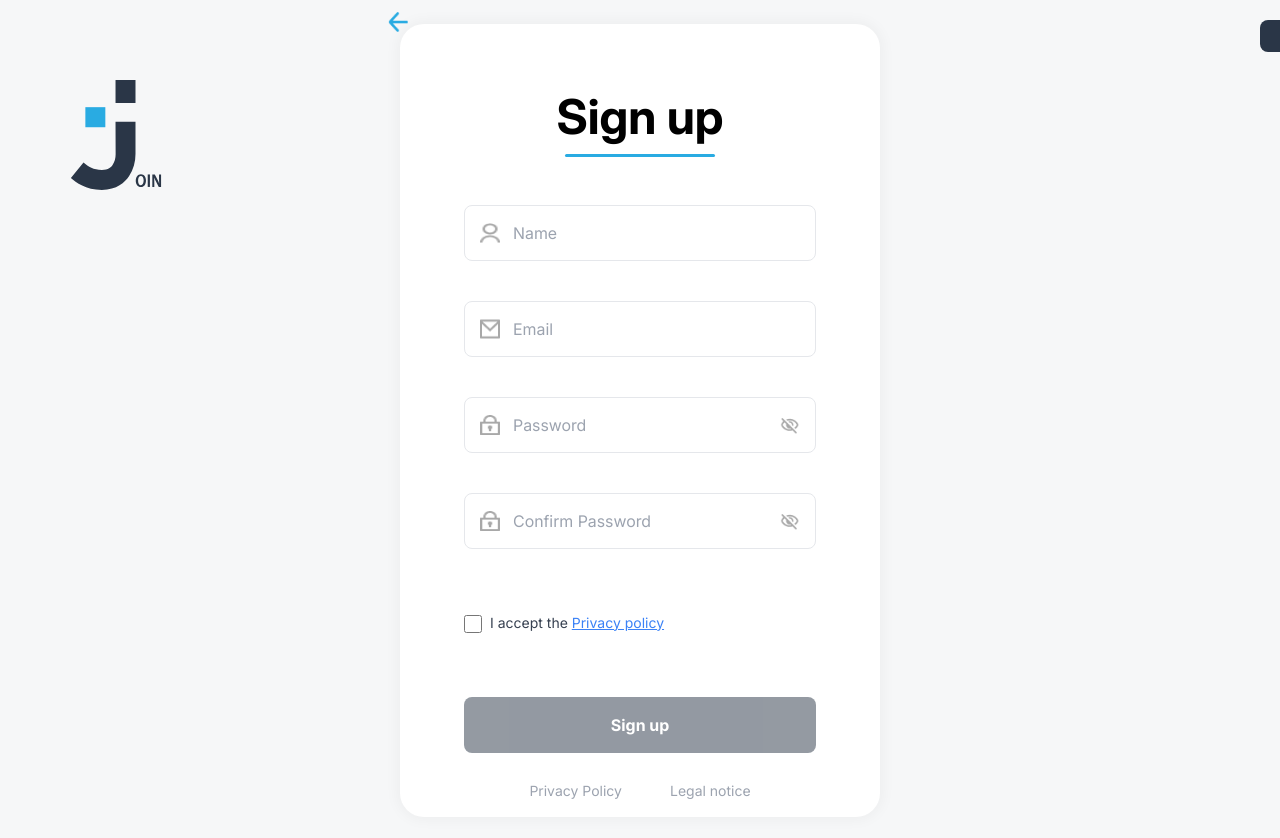
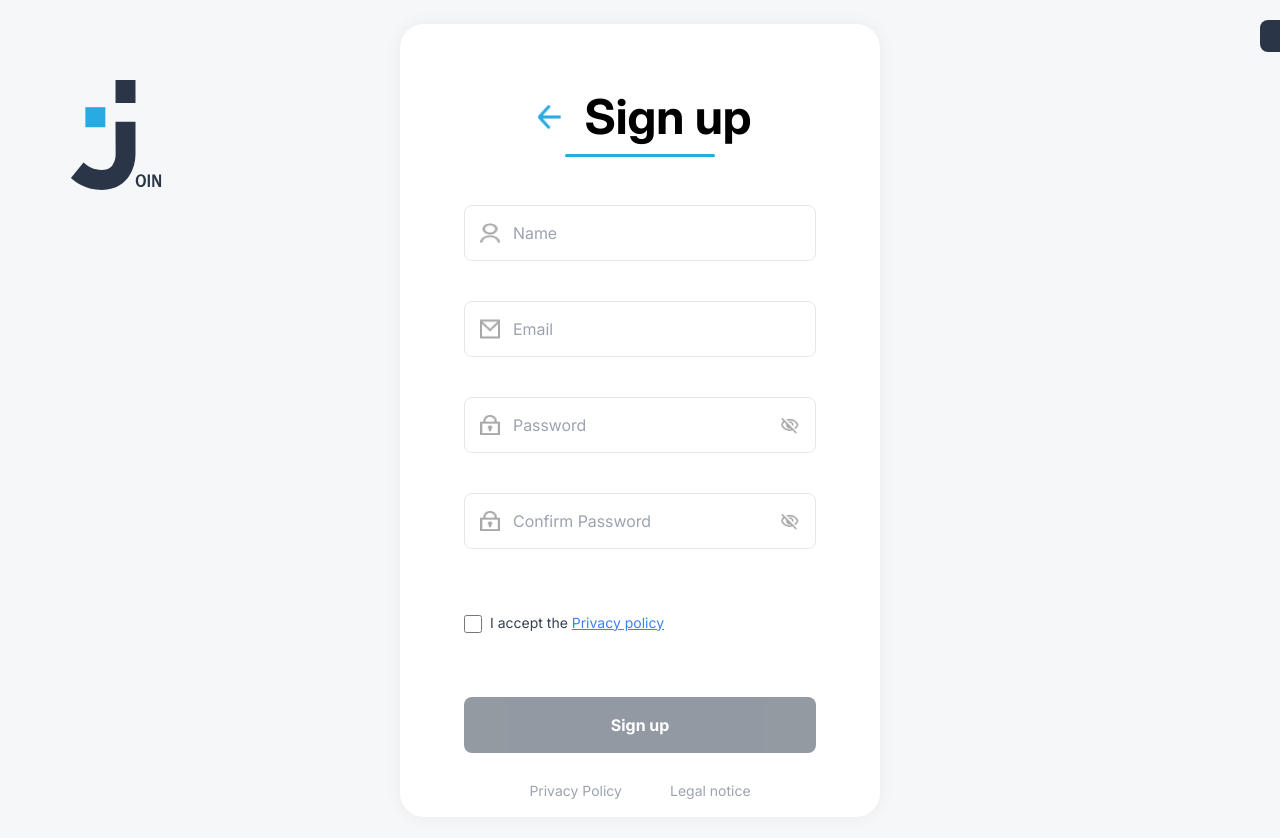
Before and after one commit to enesc10/join_projekt, a plain HTML site: page signup.html in a window 1280 px wide. Drawn offline with Linux system fonts and the light colour scheme; no server answers.

Commit message:
Update signup.css

```diff
--- a/css/signup.css
+++ b/css/signup.css
@@ -33,30 +33,6 @@
     fill: var(--accent-blue) !important;
 }
 
-/* Back Button */
-.back-btn {
-    position: absolute;
-    top: -20px;
-    left: -20px;
-    background: none;
-    border: none;
-    cursor: pointer;
-    padding: var(--space-sm);
-    border-radius: var(--radius-full);
-    transition: all 100ms ease;
-    z-index: 10;
-}
-
-.back-btn:hover {
-    background: var(--primary-light);
-    transform: translateX(-2px);
-}
-
-.back-btn img {
-    width: 20px;
-    height: 20px;
-}
-
 /* Sign Up Card */
 .signup-card {
     background: var(--white);
@@ -69,8 +45,43 @@
     position: relative;
 }
 
+/* Header Container */
+.header-container {
+    display: flex;
+    align-items: center;
+    justify-content: center;
+    gap: var(--space-md);
+    margin-bottom: var(--space-sm);
+    position: relative;
+}
+
+/* Back Button */
+.back-btn {
+    background: none;
+    border: none;
+    cursor: pointer;
+    padding: var(--space-sm);
+    border-radius: var(--radius-full);
+    transition: all 100ms ease;
+    display: flex;
+    align-items: center;
+    justify-content: center;
+    flex-shrink: 0;
+}
+
+.back-btn:hover {
+    background: var(--primary-light);
+    transform: translateX(-2px);
+}
+
+.back-btn img {
+    width: 24px;
+    height: 24px;
+    display: block;
+}
+
 .signup-card h1 {
-    margin-bottom: var(--space-sm);
+    margin: 0;
     font-size: var(--h1-size);
     color: var(--text-primary);
 }
```
